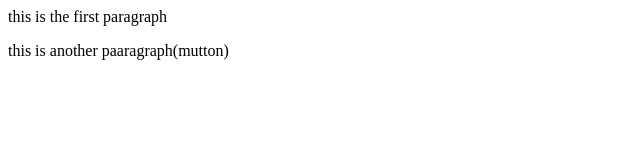
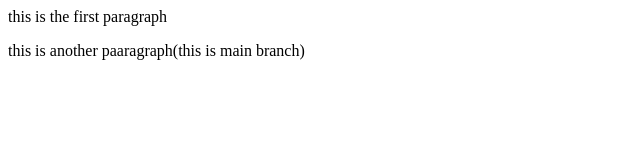
Before and after one commit to anupam20631-prog/first, a plain HTML site: page index.html in a window 1280 px wide. Shown: the full height of the page, 0-640 px from the left. Drawn offline with Linux system fonts and the light colour scheme.

Commit message:
main branch pushed

```diff
--- a/index.html
+++ b/index.html
@@ -1,2 +1,2 @@
 <p>this is the first paragraph</p>
-<p>this is another paaragraph(mutton)</p>
+<p>this is another paaragraph(this is main branch)</p>
```
